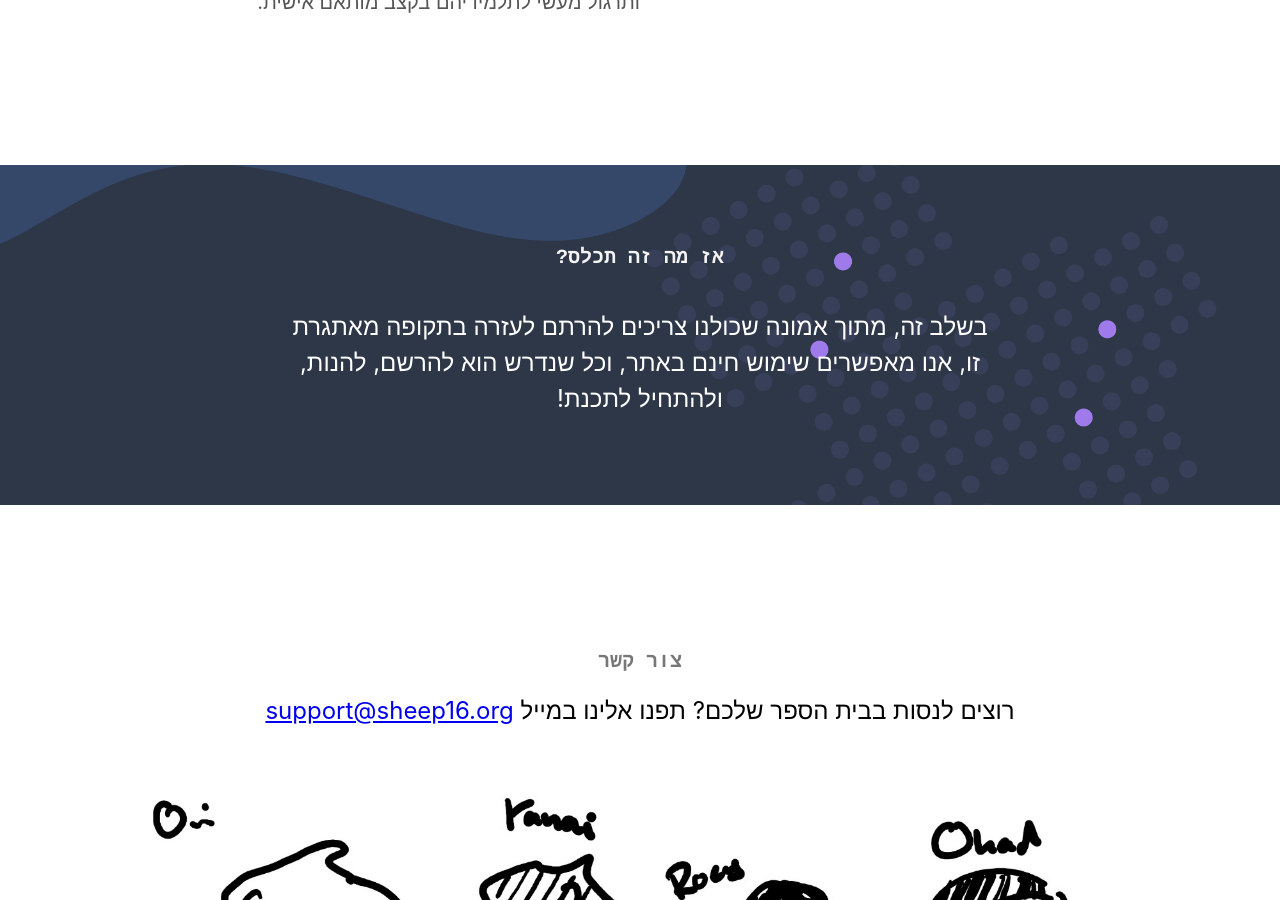
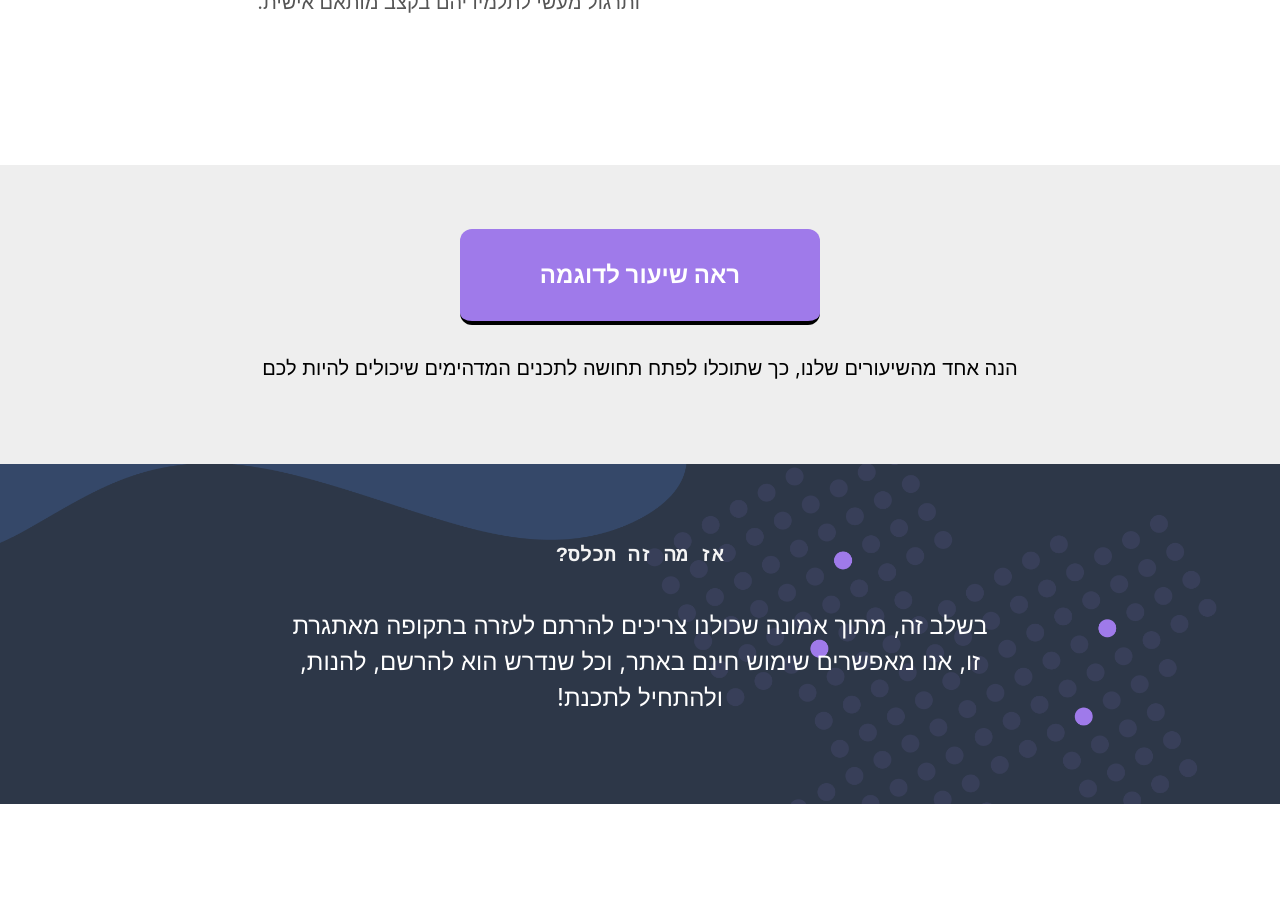
Before and after one commit to sheepsixteen/marketing, a Jekyll site: the page built from pages/index.html, in a window 1280 px wide and 900 px high, scrolled down 1994 px. Built offline with Jekyll 4.4.1, drawn with Linux system fonts in a browser that asks for light colours; nearby versions of some CDN libraries.

Commit message:
Add link to demo page from home page

```diff
--- a/pages/index.html
+++ b/pages/index.html
@@ -48,8 +48,20 @@ permalink: /
   {% endfor %}
 </section>
 
+<section class="pa3 mt5 flex flex-column items-center pv5 bg-light-gray">
+  <a class="button" href="/demo/">
+    <h2 class="f3 mv2">
+      ראה שיעור לדוגמה
+    </h2>
+  </a>
+
+  <p class="f4 mt4">
+    הנה אחד מהשיעורים שלנו, כך שתוכלו לפתח תחושה לתכנים המדהימים שיכולים להיות לכם
+  </p>
+</section>
+
 <section
-  class="stats pa3 mb4 mt5 bg-lightest-blue flex flex-column items-center pv5"
+  class="stats pa3 mb4 bg-lightest-blue flex flex-column items-center pv5"
 >
   <h2 class="f4 near-white courier db">אז מה זה תכלס?</h2>
 
```
